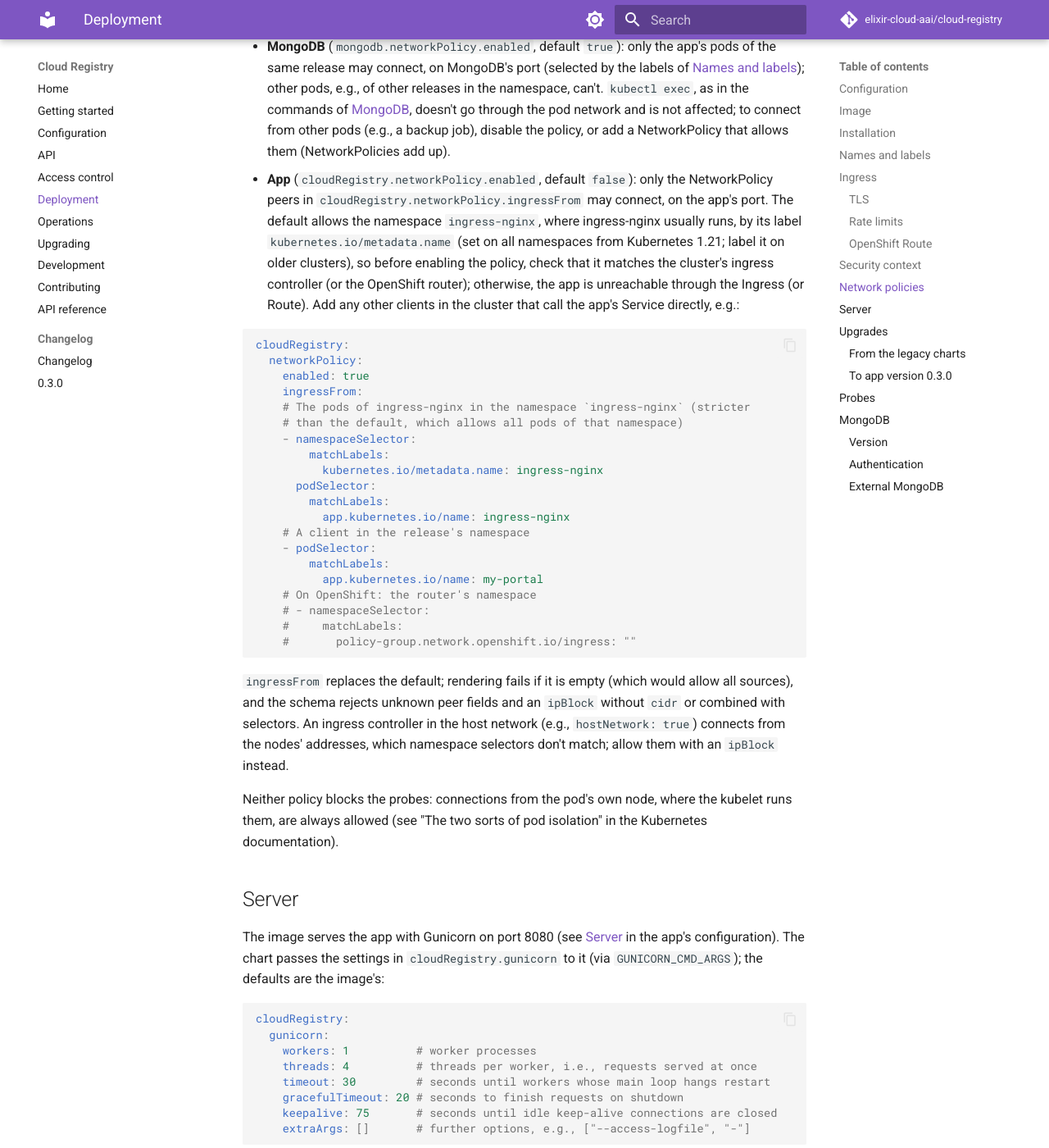
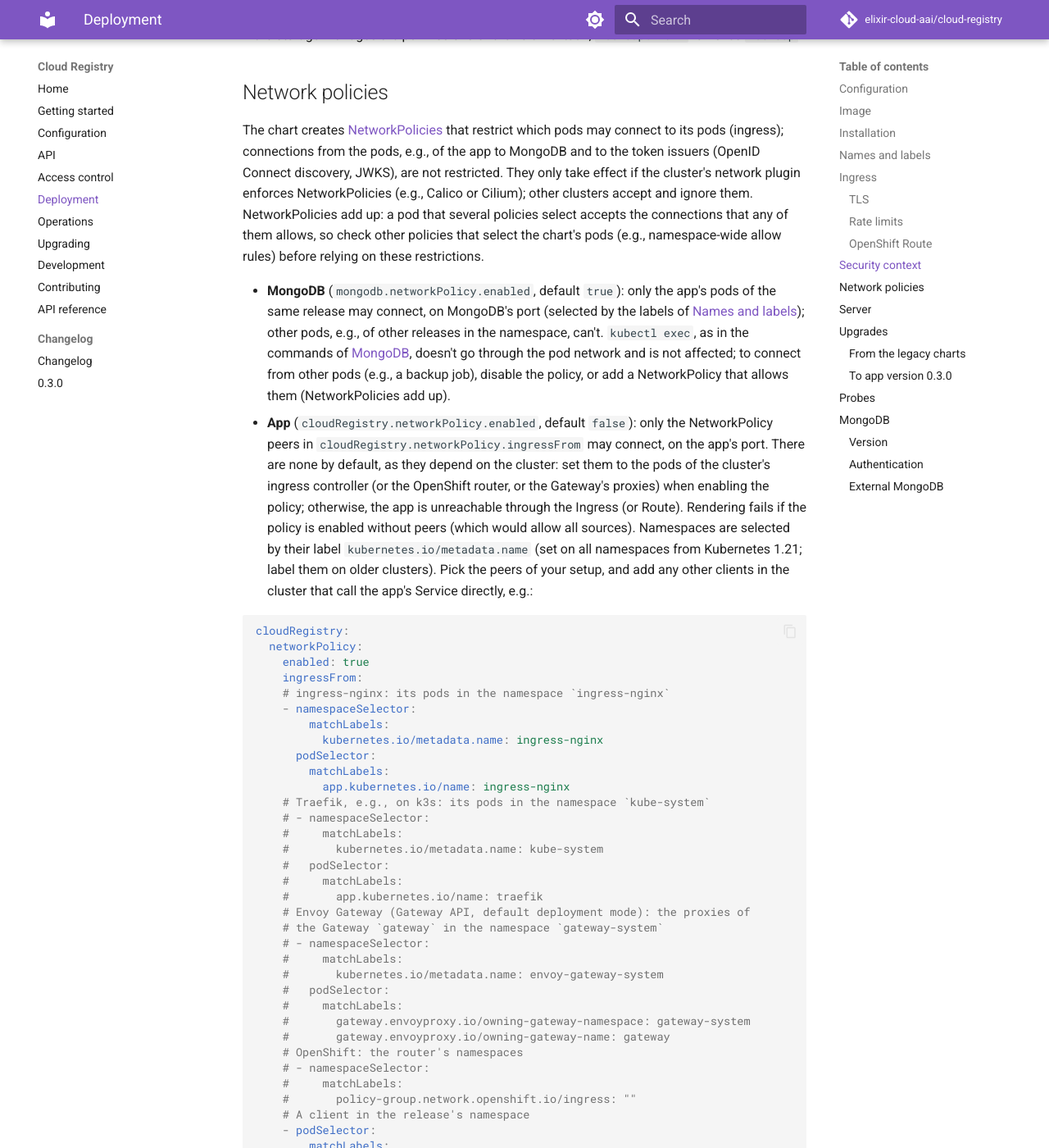
Before and after one commit to elixir-cloud-aai/cloud-registry, an MkDocs documentation site: the page built from docs/deployment.md, in a window 1280 px wide and 1400 px high, scrolled down 6797 px. Shown: the whole window at 82% size. Built offline with MkDocs 1.6.1 and Material for MkDocs 9.7.7, drawn with Linux system fonts in a browser that asks for light colours; comment, search, counter and statistics services are not loaded; some of the changed text lies outside the part shown.

Commit message:
fix(chart): drop the ingress-nginx defaults
The app's NetworkPolicy has no peers by default (ingressFrom: []):
they depend on the cluster's ingress controller or Gateway, and
rendering fails if the policy is enabled without any. The values
schema allows the empty default (noted in its $comment and the
schema test). The chart README treats ingress-nginx as one
example among others (it is retired), with NetworkPolicy peers for
ingress-nginx, Traefik, Envoy Gateway and OpenShift, and explains
how to use the Gateway API with an HTTPRoute of one's own until
the chart moves to foca-common 0.2.0 (#179).

Co-Authored-By: Claude Opus 5.5 <noreply@anthropic.com>

````diff
--- a/deployment/README.md
+++ b/deployment/README.md
@@ -208,7 +208,19 @@ disable the chart's Ingress (`enabled: false`) and create one of your own
 that routes only `/ga4gh/registry/v1/` to the app's Service (port `http`).
 On OpenShift, the chart then creates a Route for all paths instead (see
 [OpenShift Route](#openshift-route)), so there, block `/admin/` in front of
-the router. The Ingress is configured with:
+the router.
+
+The chart works with any ingress controller and sets no controller-specific
+values by default: annotations for a controller (e.g., for TLS redirects or
+rate limits, as below) are examples to add to the values, and the size limit
+of request bodies for ingress-nginx (see below) is ignored by other
+controllers. ingress-nginx is retired (it gets no releases or security fixes
+after March 2026): prefer another ingress controller (e.g., Traefik), or the
+Gateway API, its successor. For the Gateway API, this version of the chart
+creates no HTTPRoute: disable the Ingress (`enabled: false`; on clusters
+without Routes, the chart then creates none) and attach an HTTPRoute of your
+own to the app's Service (port `http`), next to the release. The Ingress is
+configured with:
 
 - `className` sets the Ingress class (default: the cluster's default class);
 - `annotations` sets annotations, e.g., for the ingress controller; they
@@ -223,8 +235,8 @@ The app rejects request bodies over `config.server.max_content_length` bytes
 limit](https://cloud-registry.readthedocs.io/en/latest/configuration/#request-size-limit)). The Ingress sets the
 same limit for ingress-nginx, in bytes
 (`nginx.ingress.kubernetes.io/proxy-body-size`), so that larger requests are
-rejected before they reach the app; to raise the limit, e.g., to 8 MiB, set
-only the app's:
+rejected before they reach the app (other ingress controllers ignore the
+annotation); to raise the limit, e.g., to 8 MiB, set only the app's:
 
 ```yaml
 config:
@@ -244,12 +256,13 @@ The app advertises HTTPS URLs on port 443 (e.g., in `Location` headers; see
 (`https.enabled: false`) and serves plain HTTP, so TLS must be terminated in
 front of the cluster (e.g., by a load balancer); Helm's notes after installing
 say so. Otherwise, set `https.enabled: true` to serve HTTPS with a certificate
-from cert-manager; ingress-nginx then redirects HTTP requests to HTTPS by
-default.
+from cert-manager; how HTTP requests are redirected to HTTPS depends on the
+ingress controller (ingress-nginx does by default; Traefik does on an HTTP
+entry point configured to redirect).
 
-If TLS is terminated in front of the cluster, ingress-nginx can't tell HTTP
-from HTTPS requests by itself, so it doesn't redirect them. Optionally, have
-it redirect requests that the proxy in front marks as HTTP
+For example, if TLS is terminated in front of the cluster, ingress-nginx
+can't tell HTTP from HTTPS requests by itself, so it doesn't redirect them.
+Optionally, have it redirect requests that the proxy in front marks as HTTP
 (`X-Forwarded-Proto`), if the controller trusts that header
 (`use-forwarded-headers` in its ConfigMap; otherwise, all requests are
 redirected, in a loop):
@@ -266,10 +279,11 @@ Better yet, let the proxy in front redirect HTTP requests itself.
 ### Rate limits
 
 The app doesn't limit how often or how many services a user registers. Limit
-the request rate at the ingress instead, e.g., per client IP address with
-ingress-nginx (requests per second, a burst of 5 times as many, and
-concurrent connections; excess requests get `503`, or the status set by the
-controller's `limit-req-status-code`):
+the request rate at the ingress instead, with the settings of the ingress
+controller (e.g., Traefik's `rateLimit` middleware). For example, per client
+IP address with ingress-nginx (requests per second, a burst of 5 times as
+many, and concurrent connections; excess requests get `503`, or the status
+set by the controller's `limit-req-status-code`):
 
 ```yaml
 cloudRegistry:
@@ -357,12 +371,14 @@ allow rules) before relying on these restrictions.
   up).
 - **App** (`cloudRegistry.networkPolicy.enabled`, default `false`): only the
   NetworkPolicy peers in `cloudRegistry.networkPolicy.ingressFrom` may
-  connect, on the app's port. The default allows the namespace
-  `ingress-nginx`, where ingress-nginx usually runs, by its label
+  connect, on the app's port. There are none by default, as they depend on
+  the cluster: set them to the pods of the cluster's ingress controller (or
+  the OpenShift router, or the Gateway's proxies) when enabling the policy;
+  otherwise, the app is unreachable through the Ingress (or Route). Rendering
+  fails if the policy is enabled without peers (which would allow all
+  sources). Namespaces are selected by their label
   `kubernetes.io/metadata.name` (set on all namespaces from Kubernetes 1.21;
-  label it on older clusters), so before enabling the policy, check that it
-  matches the cluster's ingress controller (or the OpenShift router);
-  otherwise, the app is unreachable through the Ingress (or Route). Add any
+  label them on older clusters). Pick the peers of your setup, and add any
   other clients in the cluster that call the app's Service directly, e.g.:
 
   ```yaml
@@ -370,26 +386,40 @@ allow rules) before relying on these restrictions.
     networkPolicy:
       enabled: true
       ingressFrom:
-      # The pods of ingress-nginx in the namespace `ingress-nginx` (stricter
-      # than the default, which allows all pods of that namespace)
+      # ingress-nginx: its pods in the namespace `ingress-nginx`
       - namespaceSelector:
           matchLabels:
             kubernetes.io/metadata.name: ingress-nginx
         podSelector:
           matchLabels:
             app.kubernetes.io/name: ingress-nginx
+      # Traefik, e.g., on k3s: its pods in the namespace `kube-system`
+      # - namespaceSelector:
+      #     matchLabels:
+      #       kubernetes.io/metadata.name: kube-system
+      #   podSelector:
+      #     matchLabels:
+      #       app.kubernetes.io/name: traefik
+      # Envoy Gateway (Gateway API, default deployment mode): the proxies of
+      # the Gateway `gateway` in the namespace `gateway-system`
+      # - namespaceSelector:
+      #     matchLabels:
+      #       kubernetes.io/metadata.name: envoy-gateway-system
+      #   podSelector:
+      #     matchLabels:
+      #       gateway.envoyproxy.io/owning-gateway-namespace: gateway-system
+      #       gateway.envoyproxy.io/owning-gateway-name: gateway
+      # OpenShift: the router's namespaces
+      # - namespaceSelector:
+      #     matchLabels:
+      #       policy-group.network.openshift.io/ingress: ""
       # A client in the release's namespace
       - podSelector:
           matchLabels:
             app.kubernetes.io/name: my-portal
-      # On OpenShift: the router's namespace
-      # - namespaceSelector:
-      #     matchLabels:
-      #       policy-group.network.openshift.io/ingress: ""
   ```
 
-  `ingressFrom` replaces the default; rendering fails if it is empty (which
-  would allow all sources), and the schema rejects unknown peer fields and an
+  The schema rejects unknown peer fields and an
   `ipBlock` without `cidr` or combined with selectors. An ingress controller
   in the host network (e.g., `hostNetwork: true`) connects from the nodes'
   addresses, which namespace selectors don't match; allow them with an
@@ -431,8 +461,10 @@ startup checks; if they fail, Gunicorn exits and the container restarts
 
 `timeout` restarts workers whose main loop stops responding; requests run in
 threads, so slow or stuck requests don't count. Keep `keepalive` longer than
-the ingress controller's keep-alive timeout for upstream connections (60
-seconds for ingress-nginx, `upstream-keepalive-timeout`): otherwise, it may
+the ingress controller's keep-alive timeout for upstream connections
+(e.g., 60 seconds for ingress-nginx, `upstream-keepalive-timeout`; Traefik's
+90 seconds are longer than the default, so raise `keepalive`, e.g., to 100):
+otherwise, it may
 reuse a connection just as Gunicorn closes it, and the request fails with
 `502` (non-idempotent requests, e.g., `POST`, are not retried). Idle
 connections wait in the worker's poller, not in its threads.
````
Also changed, not shown: 3 other files.
